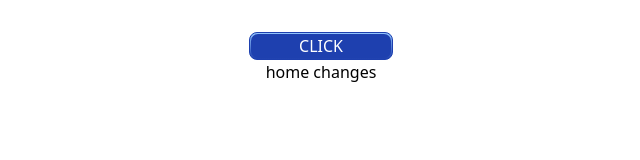
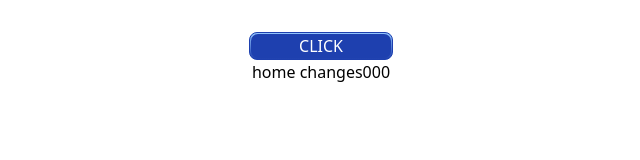
Before and after one commit to ArashAlizadeh1994/wp, a React (Vite) app: page / in a window 1280 px wide. Shown: the top 160 px of the page, without its empty margins (319-959 px from the left). Built offline with nearby package versions, Linux system fonts and the light colour scheme.

Commit message:
Update App.jsx

```diff
--- a/src/App.jsx
+++ b/src/App.jsx
@@ -10,7 +10,7 @@ function App() {
   return (
     <>
       <Buttom />
-      <div>home changes</div>
+      <div>home changes000</div>
     </>
   )
 }
```
